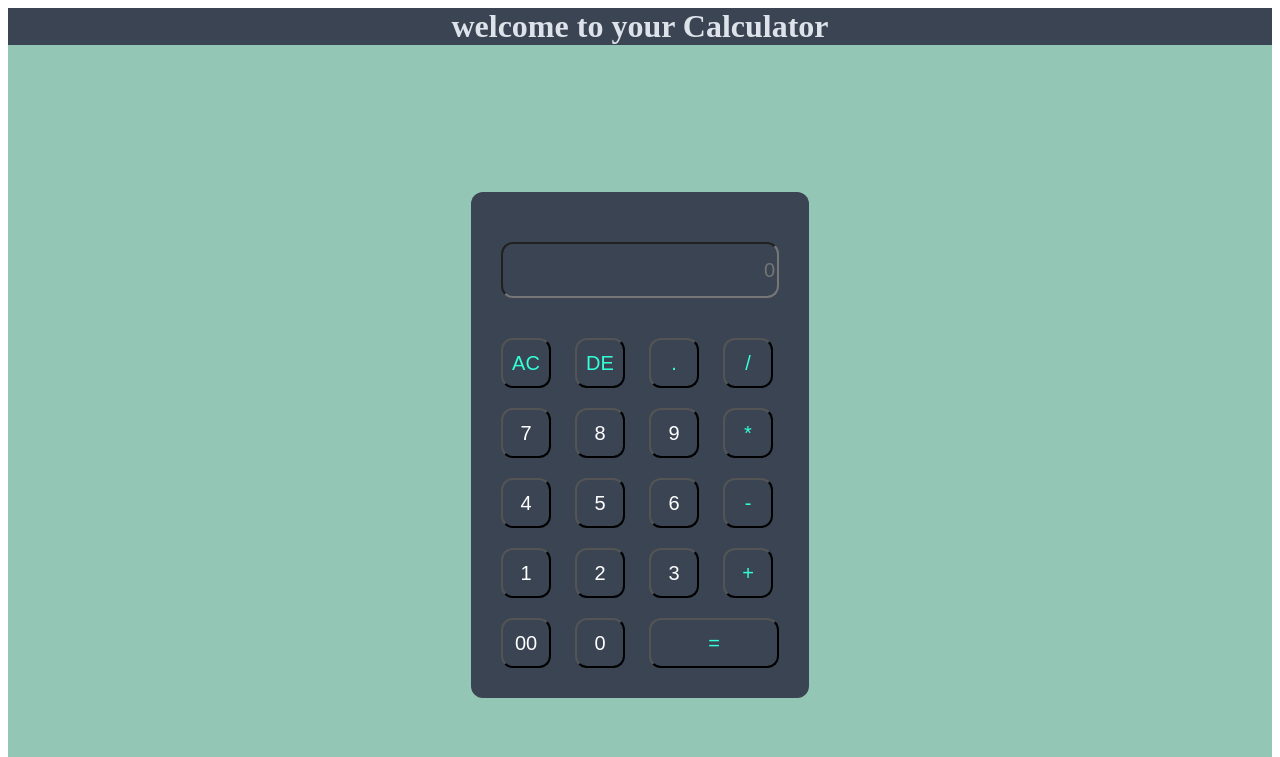
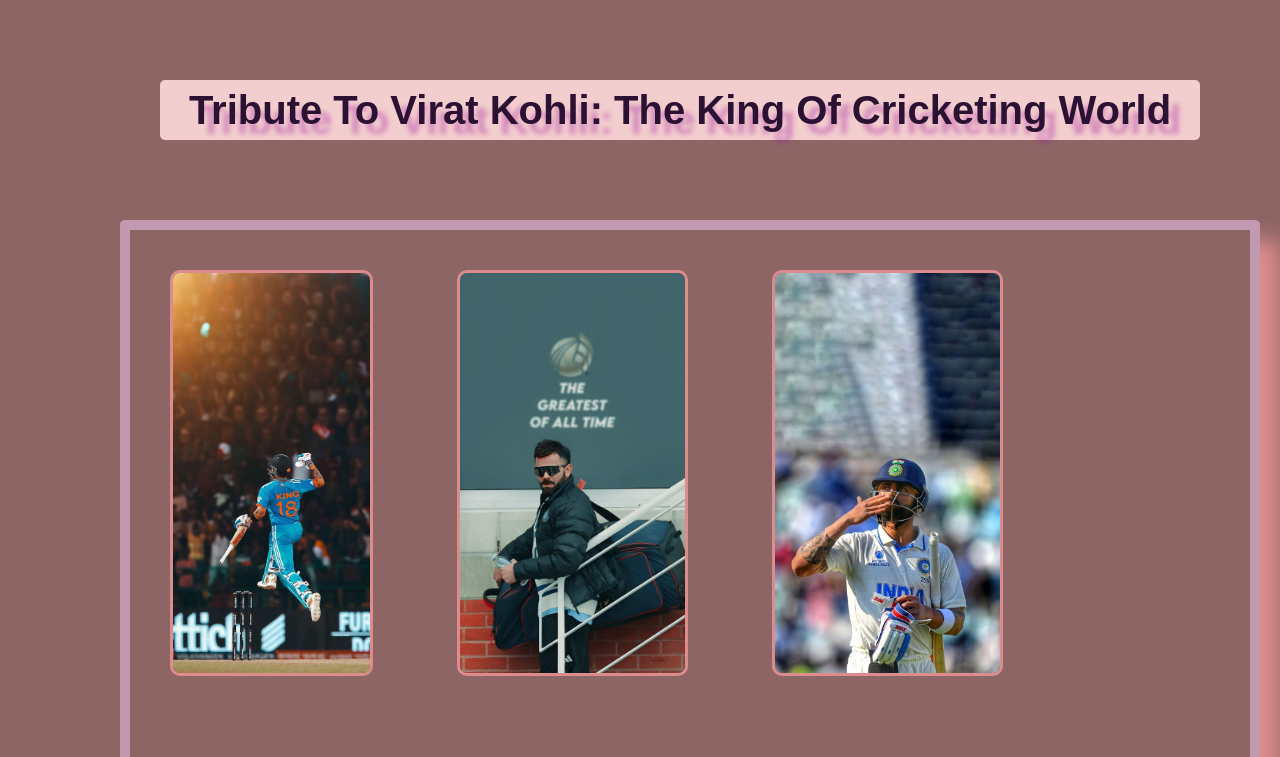
Before and after one commit to Sahil-0105/Innovate2024, a plain HTML site: page index.html in a window 1280 px wide. Shown: the top 757 px of the page. Drawn offline with Linux system fonts and the light colour scheme; a web font is replaced by a local one.

Commit message:
Add files via upload

```diff
--- a/index.html
+++ b/index.html
@@ -3,50 +3,57 @@
 <head>
     <meta charset="UTF-8">
     <meta name="viewport" content="width=device-width, initial-scale=1.0">
-    <title>Your Calculator</title>
+    <title>tribute to Kohli</title>
+    <link rel="stylesheet" href="https://fonts.google.com/specimen/Fredericka+the+Great?selected=Material+Symbols+Outlined:check_box_outline_blank:FILL@0;wght@400;GRAD@0;opsz@24">
     <link rel="stylesheet" href="style.css">
 </head>
 <body>
-    <h1 class="content-heading">welcome to your Calculator</h1>
-    <div class="content">
-        <div class="rows">
-            <form>
-                <div class="display">
-                    <input type="text" name="display" placeholder="0">
-                </div>
-                <div>
-                    <input class="operator" type="button" value="AC" onclick="display.value = ''">
-                    <input class="operator" type="button" value="DE" onclick="display.value = display.value.toString().slice(0,-1)">
-                    <input class="operator" type="button" value="." onclick="display.value += '.'">
-                    <input class="operator" type="button" value="/" onclick="display.value += '/'">
-                </div>
-                <div>
-                    <input type="button" value="7" onclick="display.value += '7'">
-                    <input type="button" value="8" onclick="display.value += '8'">
-                    <input type="button" value="9" onclick="display.value += '9'">
-                    <input class="operator" type="button" value="*" onclick="display.value += '*'">
-                </div>
-                <div>
-                    <input type="button" value="4" onclick="display.value += '4'">
-                    <input type="button" value="5" onclick="display.value += '5'">
-                    <input type="button" value="6" onclick="display.value += '6'">
-                    <input class="operator" type="button" value="-" onclick="display.value += '-'">
-                </div>
-                <div>
-                    <input type="button" value="1" onclick="display.value += '1'">
-                    <input type="button" value="2" onclick="display.value += '2'">
-                    <input type="button" value="3" onclick="display.value += '3'">
-                    <input class="operator" type="button" value="+" onclick="display.value += '+'">
-                </div>
-                <div>
-                    <input type="button" value="00" onclick="display.value += '00'">
-                    <input type="button" value="0" onclick="display.value += '0'">
-                    <input type="button" value="=" onclick="display.value = eval(display.value)" class="equal operator">
-                </div>
-            </form>
+    <header><div id="title">Tribute to Virat Kohli: The king of cricketing world</div></header>
+    <div class="img">
+    <img class="image" src="/vk1.jpg" height="400" alt="vkphoto">
+    <img class="image" src="/vk3.jpg" height="400" alt="vkphoto">
+    <img class="image" src="/vk2.jpeg" height="400" alt="vkphoto">
+    <img class="image" src="/vk4.jpg" height="400" alt="vkphoto"><br>
+    <small class="cap">The idol...The inspiration...The heart of every cricket fan,none other than The goat...The run machine...The king kohli</small>
+    </div>
+    <div class="tdata">
+    <h1 class="title2">about the goat</h1>
+    <p><ul>
+        <li> Virat Kohli, a name synonymous with cricketing prowess, passion, and perseverance, stands as an epitome of excellence in the realm of sports. Born on November 5, 1988, in Delhi, India, Kohli's journey from a budding cricketer to one of the greatest batsmen of all time is a testament to his unyielding determination and unmatched talent.
+        </li>
 
-            <script src="script.js"></script>
+        <li>
+            Then,In Malaysia's Under-19 World Cup, Virat led India to win and finished the competition as one of the top three run scorers. His innate leadership abilities attracted the proper kind of attention.After that he never looked back
+        </li>
+        <li>
+            Virat received his maiden call-up to the Indian ODI team and participated in the entire five-match series against Sri Lanka on the road. In the fourth game of the series, he hit his first 50, a 54-run inning. When Virat got his first ODI century against Sri Lanka, 107 off 111, it was worth the wait for him to return to the national squad.
+        </li>
+        <li>
+            Virat participated in every game of India's victorious World Cup campaign in 2011, scoring his only century against Bangladesh in the opening match. Despite the fact that he didn't exactly light up the tournament with his bat, his final-round remark to Sachin has since become legendary in cricket: "Sachin Tendulkar has carried the weight of the nation for 21 years." Time for us to carry him on our shoulders.
+        </li>
+        <li>
+            Every cricketer will answer "play Test cricket" when asked what their dream is. In 2011, Virat finally had the opportunity to play in his first Test match against the West Indies. Unfortunately for the charming lad, it was a forgettable experience as he scored just 19 runs in the two innings he played.In the fourth and final test against Australia in Adelaide, Kohli achieved his first test hundred under somewhat dramatic circumstances.
+        </li>
+        <li>
+            In place of an injured MS Dhoni, Virat was selected the stand-in ODI captain when India visited the West Indies. Earlier that year, he had also been named captain of his IPL team, the Royal Challengers Bangalore.When summoned to replace an ailing MS in Australia once more, Kohli experienced his first taste of Test captaincy. In Adelaide, he celebrated by scoring centuries in both innings.
+        </li>
+        <li>
+            As time goes on dhoni handed over the captaincy to virat on 4th january of 2017,virat bacame the full time captain in all the format,as we knoe when responsibility comes virat rises,exactly that happend he got his beast form through which got the name "Run Machine" and sizeable hundreds.in collection of all the century he got 70 hundreds which stands him in top 3 batsman of centuries.
+        </li>
+        <li>
+            A best thing about a champion is he knows how to comeback from the worst phase.After covid-19 virat going through his worst form,not getting a single century in 2 years,facing trolls in social media,considering him as a failed captain everything made him to stepdown from the captaincy,and still his form is not improving but Rohit has trust on him ,he played virat every single game.After taking a break from cricket,he got himself back into the field and his form was also imroved and he got his most awaited 71st century against afganistan as well as his 1st t20 century and shut all mouth of the trollers.He is now just below the god of cricket Sachin Tendulkar in no of centuries.
+        </li>
+        <li>
+            In this modern generation Kohli is known as a brand ambassador of cricket and he has the big role in making Bharat famous in world.Cricket is included in olympics due to the fan following,craze,popularity of virat.in short Virat Kohli is a blessing to cricket.
+        </li>
+        <li class="conclusion">
+            "A champion is defined not by their wins but by how they can recover when they fall." - Virat Kohli
+        </li>
+    </ul></p>
     </div>
-
+    <footer class="foot">
+        for more information check<a href="https://en.wikipedia.org/wiki/Virat_Kohli">VIRAT KOHLI</a>on wikipedia
+        <small>developed by @<a href="https://www.linkedin.com/in/sahil-kumar-pattnaik-454529249?utm_source=share&utm_campaign=share_via&utm_content=profile&utm_medium=android_app"></a>Sahil Kumar Pattnaik</small>
+    </footer>
 </body>
 </html>
--- a/style.css
+++ b/style.css
@@ -1,49 +1,78 @@
-.content-heading{
+
+@import url('https://fonts.googleapis.com/css2?family=Fredericka+the+Great&display=swap');
+
+*{
+    /* background-color: #2A3166; */
+    background-color:#dc8c8c;
+    background-color:#8e6565;
+    margin: 40px;
+}
+#title{
+    background-color: #f3cece;
+    height: 60px;
+    width: 100%;
     display: flex;
     align-items: center;
     justify-content: center;
-    background-color: #3a4452;
-    margin: 0px;
-    color: #dee3eb;
+    color: #2b1132;
+    font-size: 2.5rem;
+    font-weight: bolder;
+    font-family: Arial, Helvetica, sans-serif;
+    text-shadow: 10px 10px 5px rgba(153, 8, 156, 0.364);
+    text-transform: capitalize;
+    border-radius: 5px;
+   /*  text-shadow: rgb(178, 106, 178); */
 }
-.content{
-    width: 100%;
-    height: 100vh;
-    background-color: rgb(147, 198, 180);
+.img{
+    border-radius: 5px;
+    border: 10px solid rgb(193, 153, 177);
+    border-bottom: none;
+    display: inline-block;
+    align-items: center;
+    justify-content:center;
+    width:100% ;
+    height: 30%;
+    box-shadow:20px 20px 20px #dc8c8c;
+}
+.image{
+    border: 3px solid #dc8c8c;
+    border-radius: 10px;
+}
+.cap{
+    text-transform: capitalize;
+    color: #2b1132;
+    font-size: 20px;
     display: flex;
     align-items: center;
     justify-content: center;
 }
-.rows{
-    background-color: #3a4452;
-    padding: 20px;
-    border-radius: 12px;
+.tdata{
+    /* display: flex; */
+    align-items: center;
+    justify-content: center;
+    margin-top: 0px;
+    margin: 11px;
+    box-shadow:20px 20px 20px #dc8c8c;
+    width: 100%;
+    font-family: Fredericka the Great;
+
 }
-.rows form input{
-    width: 50px;
-    height: 50px;
-    border-radius: 12px;
-    /* box-shadow: -8px -8px 15px rgba(255,255,255,0.1),5px 5px 15px rgba(0,0,0,0.2); */
-    background: transparent;
-    font-size: 20px;
-    color: #fff;
-    margin: 10px;
-    cursor: pointer;
+.title2{
+    color: #2b1132;
+    text-shadow:10px 10px 5px wheat;
+    text-transform: capitalize;
+    text-decoration: underline;
+    display: flex;
+    align-items: center;
+    justify-content: center;
 }
-.display{
-    display: flex;
-    justify-content: flex-end;
-    margin: 20px 0;
+li{
+    margin:25px;
 }
-.display input{
-    text-align: right;
-    flex: 1;
-    font-size: 45px;
-    box-shadow: none;
+.conclusion{
+    font-weight:bolder ;
+
 }
-form input.equal{
-    width: 130px;
+.foot{
+    background-color: #2b1132;
 }
-form input.operator{
-    color: #33ffd8;
-}
```
